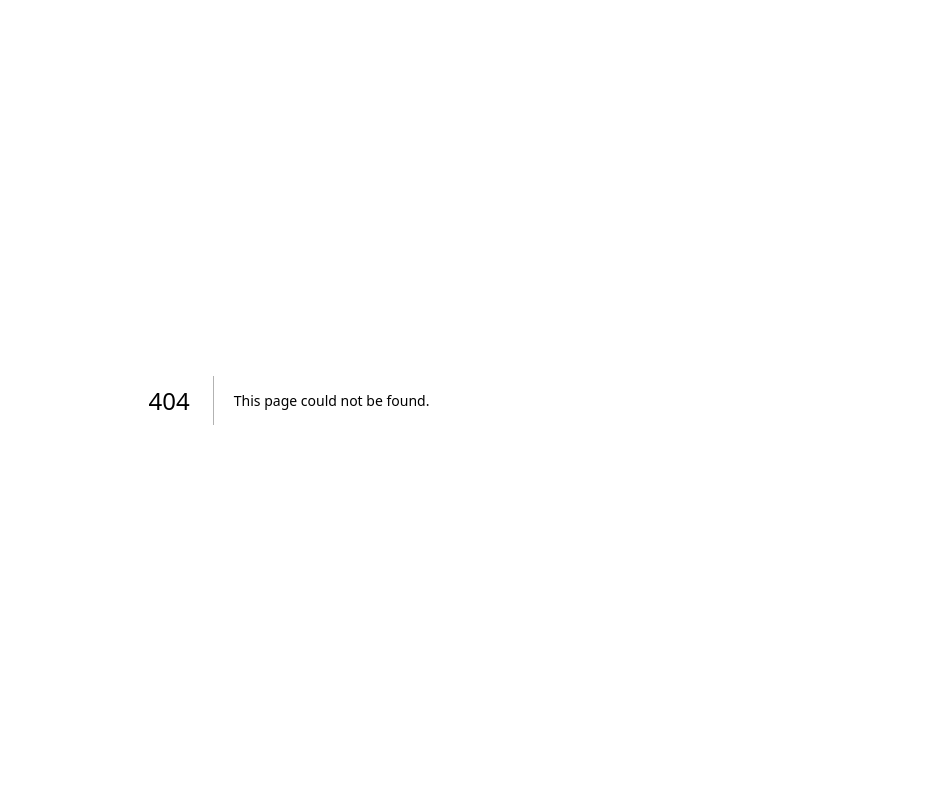
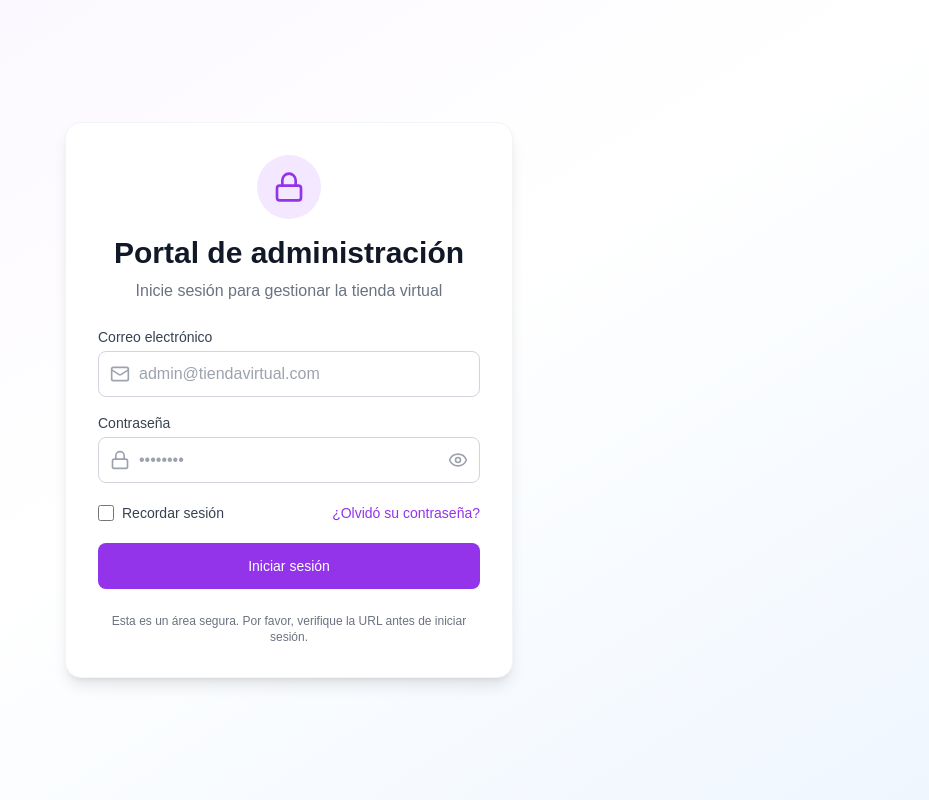
Before and after one commit to MrJohanF/e-commerce, a Next.js app: page /admin in a window 1280 px wide. Before the commit this address had no page. Shown: the whole page, without its empty margins (351-1280 px from the left). Built offline with nearby package versions, Linux system fonts and the light colour scheme.

Commit message:
Add admin login page and update header navigation

```diff
--- /dev/null
+++ b/src/app/admin/page.js
@@ -0,0 +1,164 @@
+"use client";
+
+import React, { useState } from 'react';
+import { Mail, Lock, AlertCircle, Eye, EyeOff, Loader2 } from 'lucide-react';
+
+const AdminLogin = () => {
+  const [email, setEmail] = useState('');
+  const [password, setPassword] = useState('');
+  const [error, setError] = useState('');
+  const [isLoading, setIsLoading] = useState(false);
+  const [showPassword, setShowPassword] = useState(false);
+  const [rememberMe, setRememberMe] = useState(false);
+
+  const handleSubmit = async (e) => {
+    e.preventDefault();
+    setIsLoading(true);
+    setError('');
+
+    try {
+      // Simulate API call delay
+      await new Promise(resolve => setTimeout(resolve, 1000));
+
+      if (email && password) {
+        // Auth logic here
+      }
+    } catch (err) {
+      setError('Credenciales no válidas. Por favor, inténtelo de nuevo.');
+    } finally {
+      setIsLoading(false);
+    }
+  };
+
+  return (
+    <div className="min-h-screen bg-gradient-to-br from-purple-50 via-white to-blue-50 flex items-center justify-center p-4">
+      <div className="max-w-md w-full space-y-6 bg-white p-8 rounded-2xl shadow-lg border border-gray-100">
+        {/* Header Section */}
+        <div className="text-center space-y-2">
+          <div className="w-16 h-16 bg-purple-100 rounded-full flex items-center justify-center mx-auto mb-4">
+            <Lock className="w-8 h-8 text-purple-600" />
+          </div>
+          <h1 className="text-3xl font-bold text-gray-900">Portal de administración</h1>
+          <p className="text-gray-500">Inicie sesión para gestionar la tienda virtual</p>
+        </div>
+
+        {/* Custom Error Alert */}
+        {error && (
+          <div className="bg-red-50 border-l-4 border-red-500 p-4 rounded-md flex items-center gap-3 animate-in fade-in duration-300">
+            <AlertCircle className="w-5 h-5 text-red-500 flex-shrink-0" />
+            <p className="text-red-700 text-sm">{error}</p>
+          </div>
+        )}
+
+        {/* Login Form */}
+        <form onSubmit={handleSubmit} className="space-y-5">
+          <div className="space-y-4">
+            <div>
+              <label htmlFor="email" className="block text-sm font-medium text-gray-700 mb-1">
+                Correo electrónico
+              </label>
+              <div className="relative group">
+                <div className="absolute inset-y-0 left-0 pl-3 flex items-center pointer-events-none">
+                  <Mail className="h-5 w-5 text-gray-400 group-focus-within:text-purple-500" />
+                </div>
+                <input
+                  id="email"
+                  name="email"
+                  type="email"
+                  autoComplete="email"
+                  required
+                  value={email}
+                  onChange={(e) => setEmail(e.target.value)}
+                  className="block w-full pl-10 pr-3 py-2.5 border border-gray-300 rounded-lg transition-all duration-200
+                    focus:ring-2 focus:ring-purple-500 focus:border-purple-500
+                    hover:border-gray-400"
+                  placeholder="admin@tiendavirtual.com"
+                />
+              </div>
+            </div>
+
+            <div>
+              <label htmlFor="password" className="block text-sm font-medium text-gray-700 mb-1">
+                Contraseña
+              </label>
+              <div className="relative group">
+                <div className="absolute inset-y-0 left-0 pl-3 flex items-center pointer-events-none">
+                  <Lock className="h-5 w-5 text-gray-400 group-focus-within:text-purple-500" />
+                </div>
+                <input
+                  id="password"
+                  name="password"
+                  type={showPassword ? 'text' : 'password'}
+                  autoComplete="current-password"
+                  required
+                  value={password}
+                  onChange={(e) => setPassword(e.target.value)}
+                  className="block w-full pl-10 pr-12 py-2.5 border border-gray-300 rounded-lg transition-all duration-200
+                    focus:ring-2 focus:ring-purple-500 focus:border-purple-500
+                    hover:border-gray-400"
+                  placeholder="••••••••"
+                />
+                <button
+                  type="button"
+                  onClick={() => setShowPassword(!showPassword)}
+                  className="absolute inset-y-0 right-0 pr-3 flex items-center text-gray-400 hover:text-gray-600"
+                >
+                  {showPassword ? (
+                    <EyeOff className="h-5 w-5" />
+                  ) : (
+                    <Eye className="h-5 w-5" />
+                  )}
+                </button>
+              </div>
+            </div>
+          </div>
+
+          <div className="flex items-center justify-between">
+            <div className="flex items-center">
+              <input
+                id="remember-me"
+                name="remember-me"
+                type="checkbox"
+                checked={rememberMe}
+                onChange={(e) => setRememberMe(e.target.checked)}
+                className="h-4 w-4 text-purple-600 focus:ring-purple-500 border-gray-300 rounded transition-colors"
+              />
+              <label htmlFor="remember-me" className="ml-2 block text-sm text-gray-700">
+                Recordar sesión
+              </label>
+            </div>
+
+            <button type="button" className="text-sm font-medium text-purple-600 hover:text-purple-500 transition-colors">
+              ¿Olvidó su contraseña?
+            </button>
+          </div>
+
+          <button
+            type="submit"
+            disabled={isLoading}
+            className="w-full flex justify-center items-center gap-2 py-3 px-4 border border-transparent rounded-lg
+              text-sm font-medium text-white bg-purple-600 transition-all duration-200
+              hover:bg-purple-700 focus:outline-none focus:ring-2 focus:ring-offset-2 focus:ring-purple-500
+              disabled:opacity-50 disabled:cursor-not-allowed"
+          >
+            {isLoading ? (
+              <>
+                <Loader2 className="h-4 w-4 animate-spin" />
+                Iniciando sesión...
+              </>
+            ) : (
+              'Iniciar sesión'
+            )}
+          </button>
+        </form>
+
+        {/* Security Notice */}
+        <p className="text-xs text-center text-gray-500 mt-8">
+          Esta es un área segura. Por favor, verifique la URL antes de iniciar sesión.
+        </p>
+      </div>
+    </div>
+  );
+};
+
+export default AdminLogin;
--- a/src/app/components/header.js
+++ b/src/app/components/header.js
@@ -25,7 +25,7 @@ export default function Header() {
 
           {/* Desktop Navigation */}
           <nav className="hidden md:flex space-x-8">
-            {["Inicio", "Productos", "Nosotros", "Contactanos"].map((item) => (
+            {["Inicio", "Productos", "Nosotros", "admin"].map((item) => (
               <Link
                 key={item}
                 href={item === "Inicio" ? "/" : `/${item.toLowerCase()}`}
```
